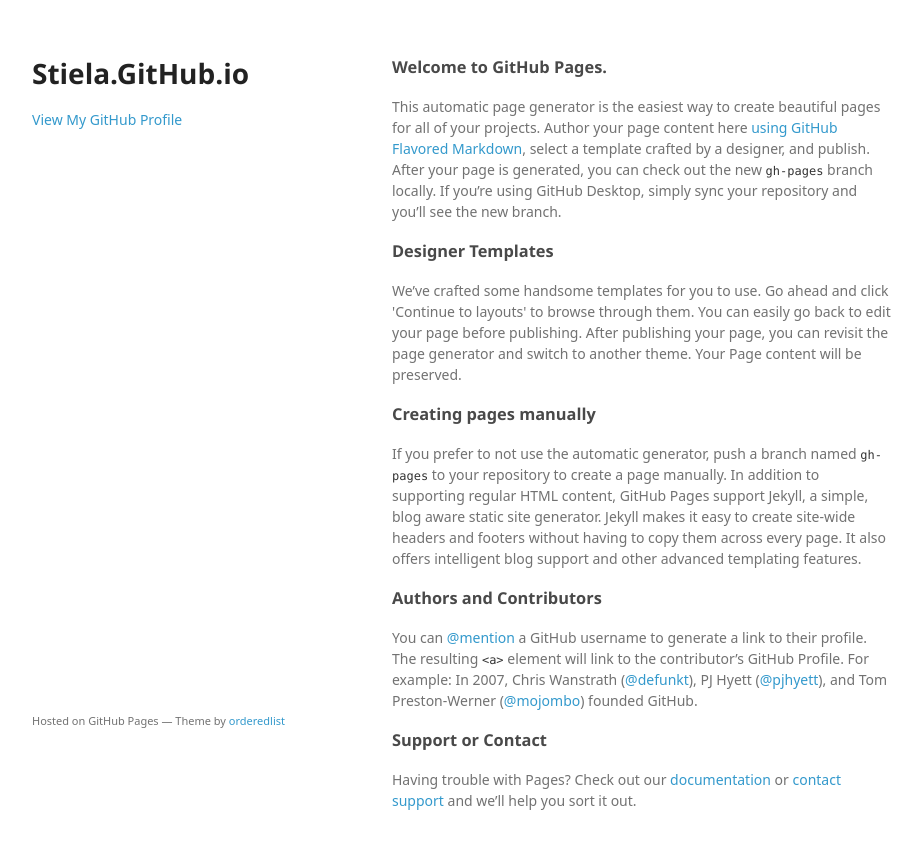
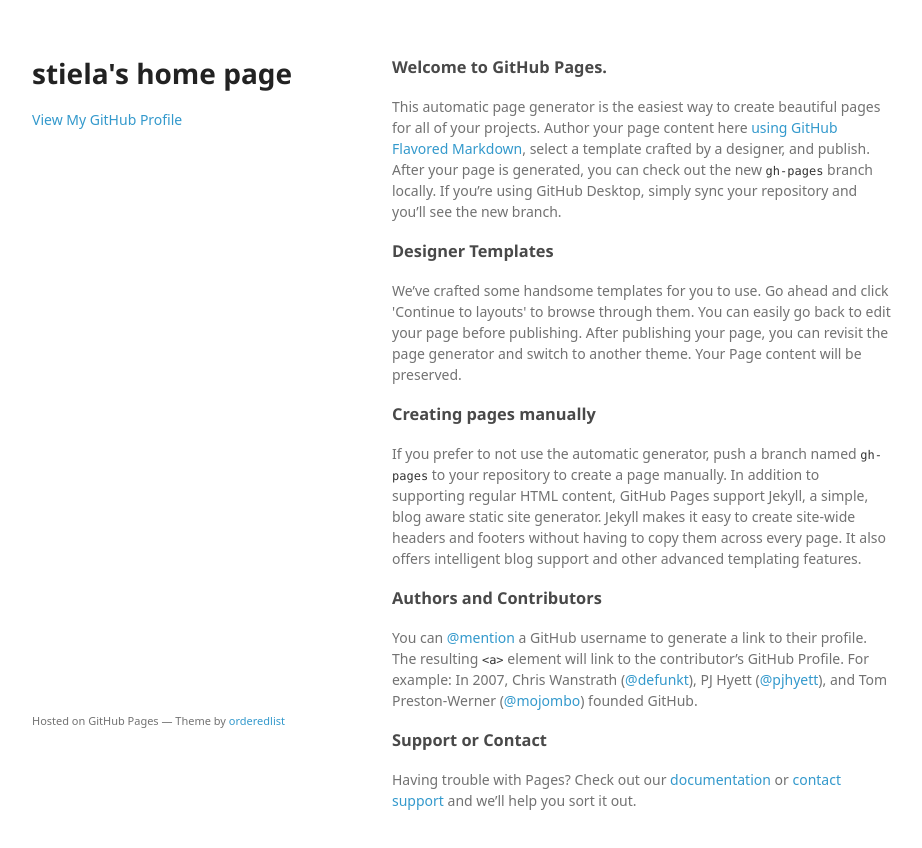
Before and after one commit to stiela/stiela.github.io, a plain HTML site: page index.html in a window 1280 px wide. Shown: the whole page, without its empty margins (178-1100 px from the left). Drawn offline with Linux system fonts and the light colour scheme; a web font is replaced by a local one.

Commit message:
changed the title and h1 header

```diff
--- a/index.html
+++ b/index.html
@@ -3,7 +3,7 @@
   <head>
     <meta charset="utf-8">
     <meta http-equiv="X-UA-Compatible" content="chrome=1">
-    <title>Stiela.GitHub.io by stiela</title>
+    <title>stiela's home page</title>
 
     <link rel="stylesheet" href="stylesheets/styles.css">
     <link rel="stylesheet" href="stylesheets/github-light.css">
@@ -15,7 +15,7 @@
   <body>
     <div class="wrapper">
       <header>
-        <h1>Stiela.GitHub.io</h1>
+        <h1>stiela's home page</h1>
         <p></p>
 
 
```
